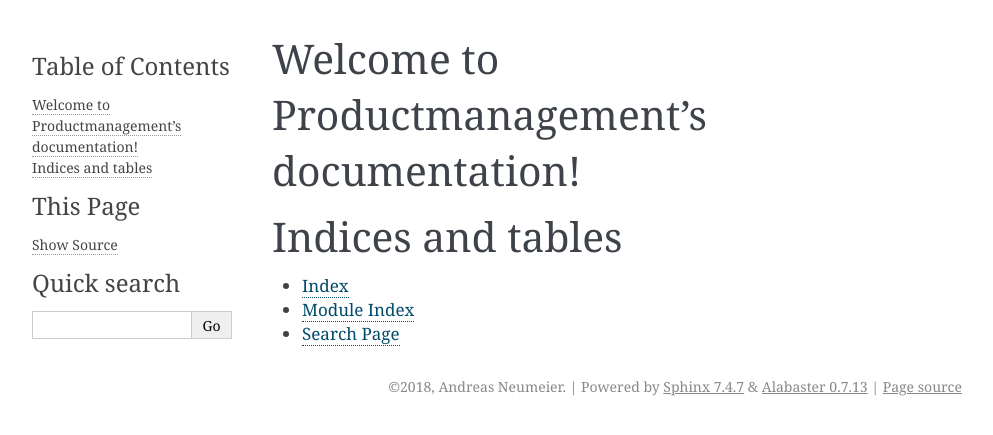
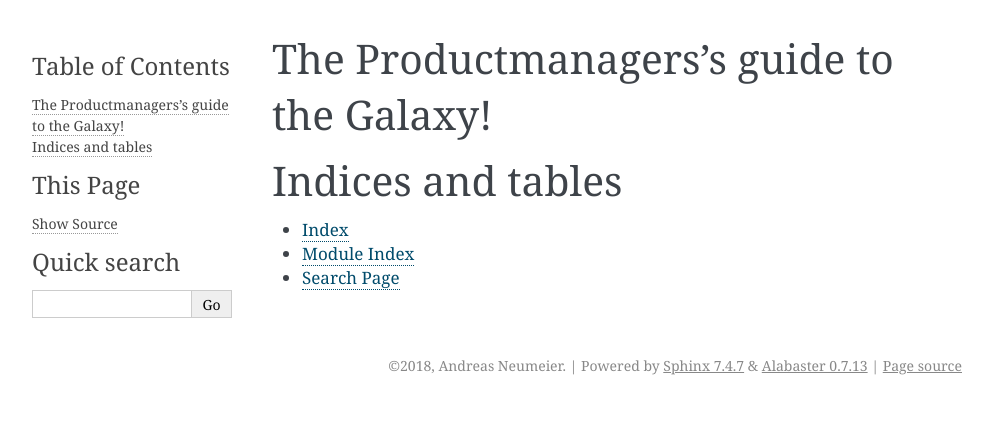
Before and after one commit to andreasofthings/productmanagement, a Sphinx documentation site: the page built from source/index.rst, in a window 1280 px wide. Shown: the top 435 px of the page, without its empty margins (148-1141 px from the left). Built offline with Sphinx 7.4.7, drawn with Linux system fonts in a browser that asks for light colours.

Commit message:
Update index.rst

```diff
--- a/source/index.rst
+++ b/source/index.rst
@@ -3,8 +3,8 @@
    You can adapt this file completely to your liking, but it should at least
    contain the root `toctree` directive.
 
-Welcome to Productmanagement's documentation!
-=============================================
+The Productmanagers's guide to the Galaxy!
+==========================================
 
 .. toctree::
    :maxdepth: 2
```
